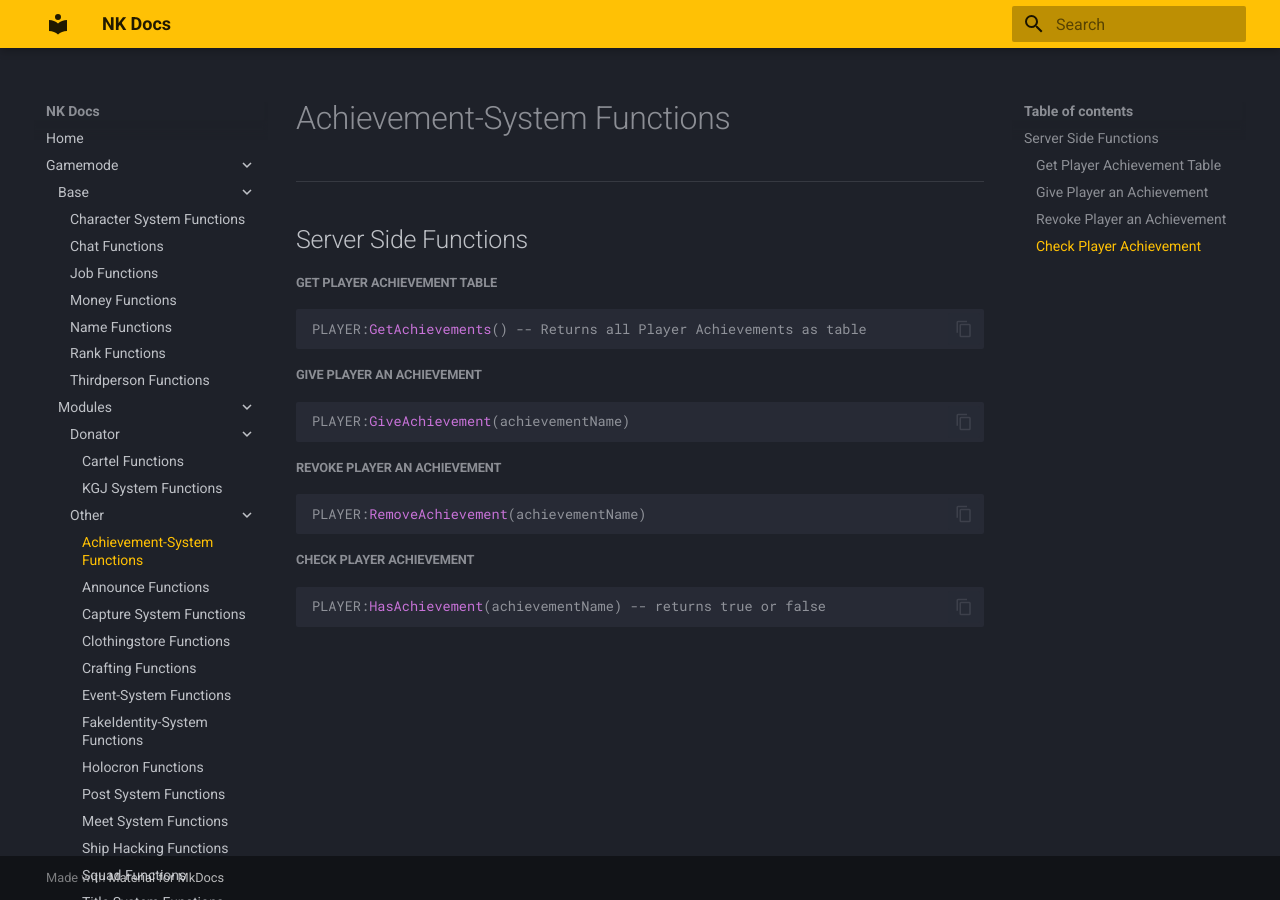
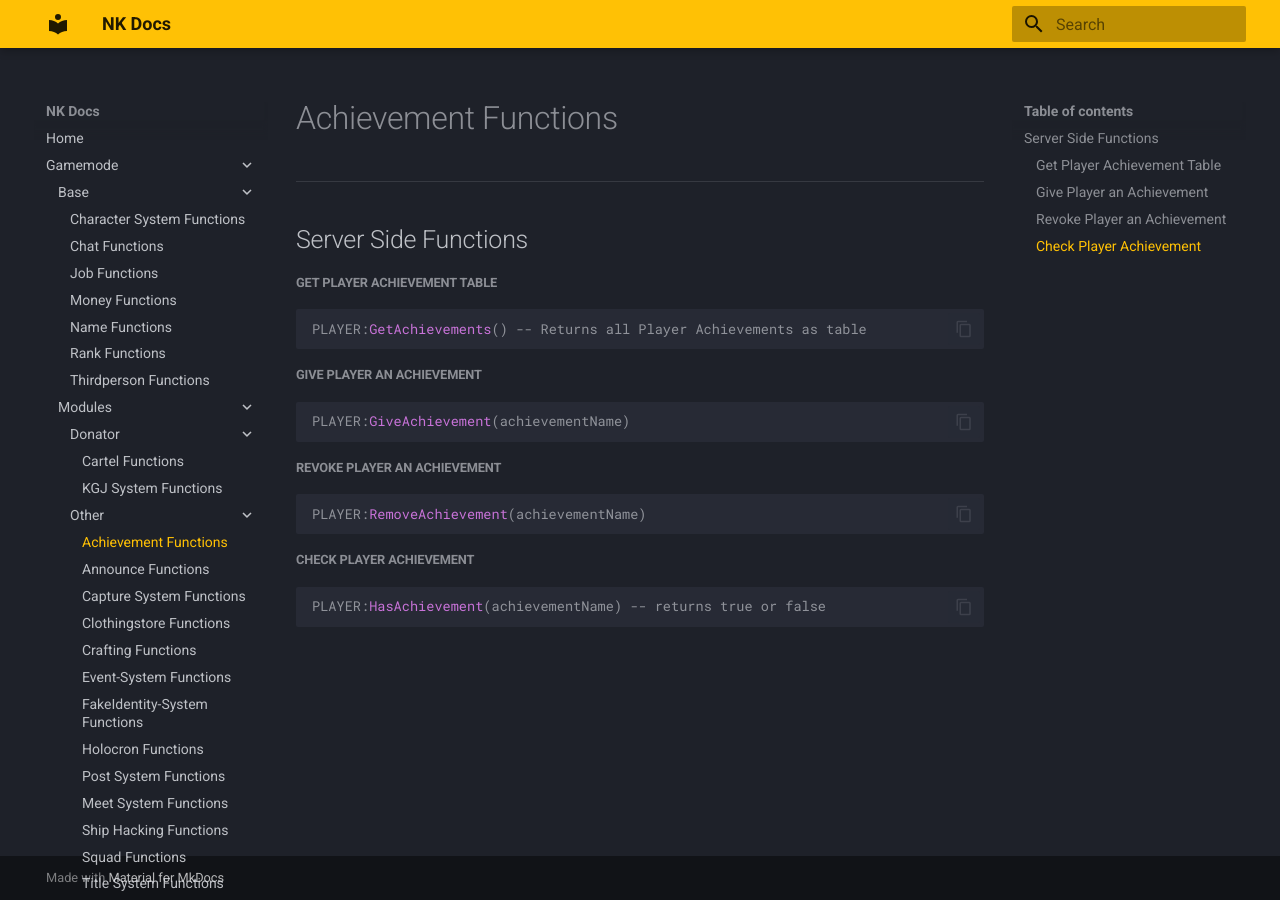
Before and after one commit to xCraith/nkdocs, an MkDocs documentation site: the page built from docs/achievements.md, in a window 1280 px wide. Built offline with MkDocs 1.6.1 and Material for MkDocs 9.7.7, drawn with Linux system fonts in a browser that asks for light colours.

Commit message:
Update achievements.md

```diff
--- a/docs/achievements.md
+++ b/docs/achievements.md
@@ -1,4 +1,4 @@
-# Achievement-System Functions
+# Achievement Functions
 
 ------------
 
```
